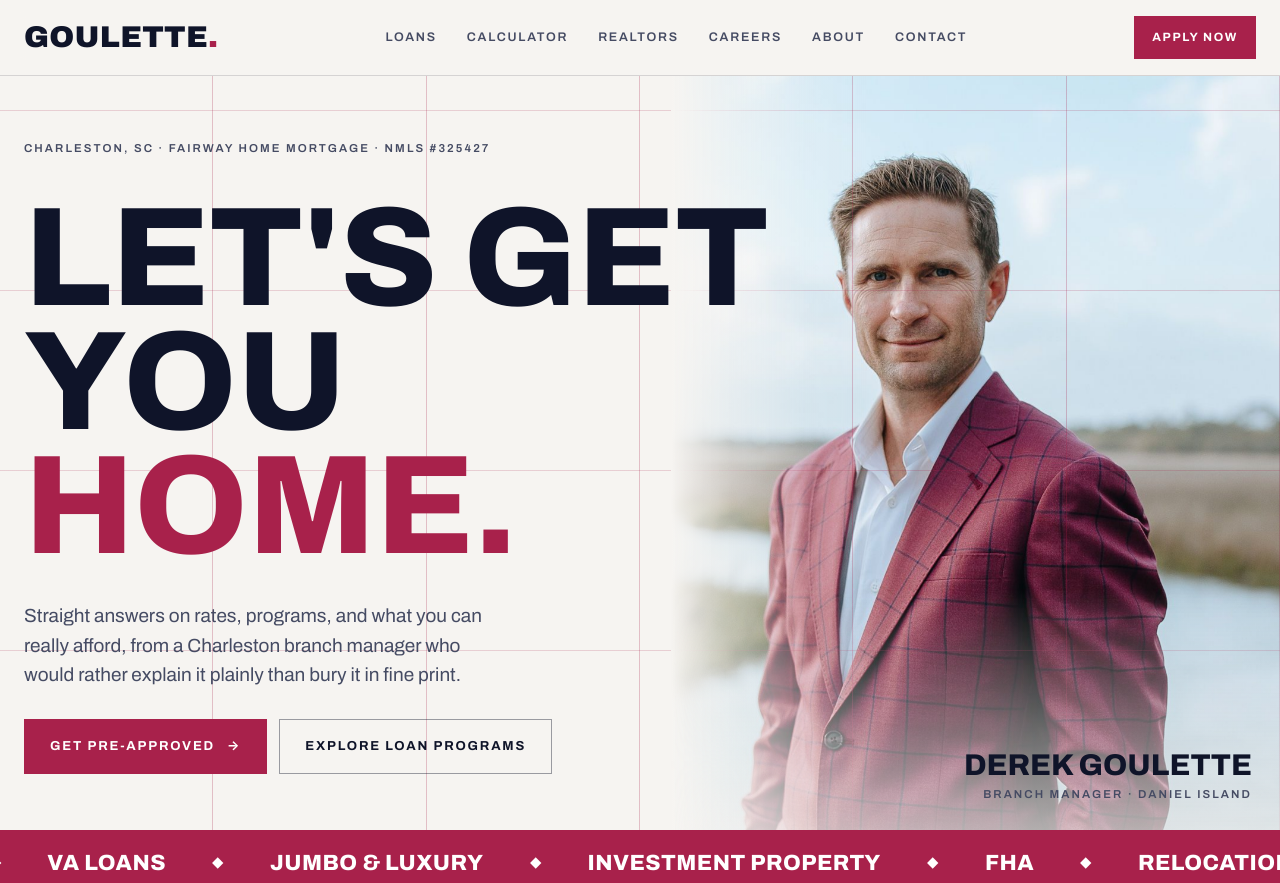
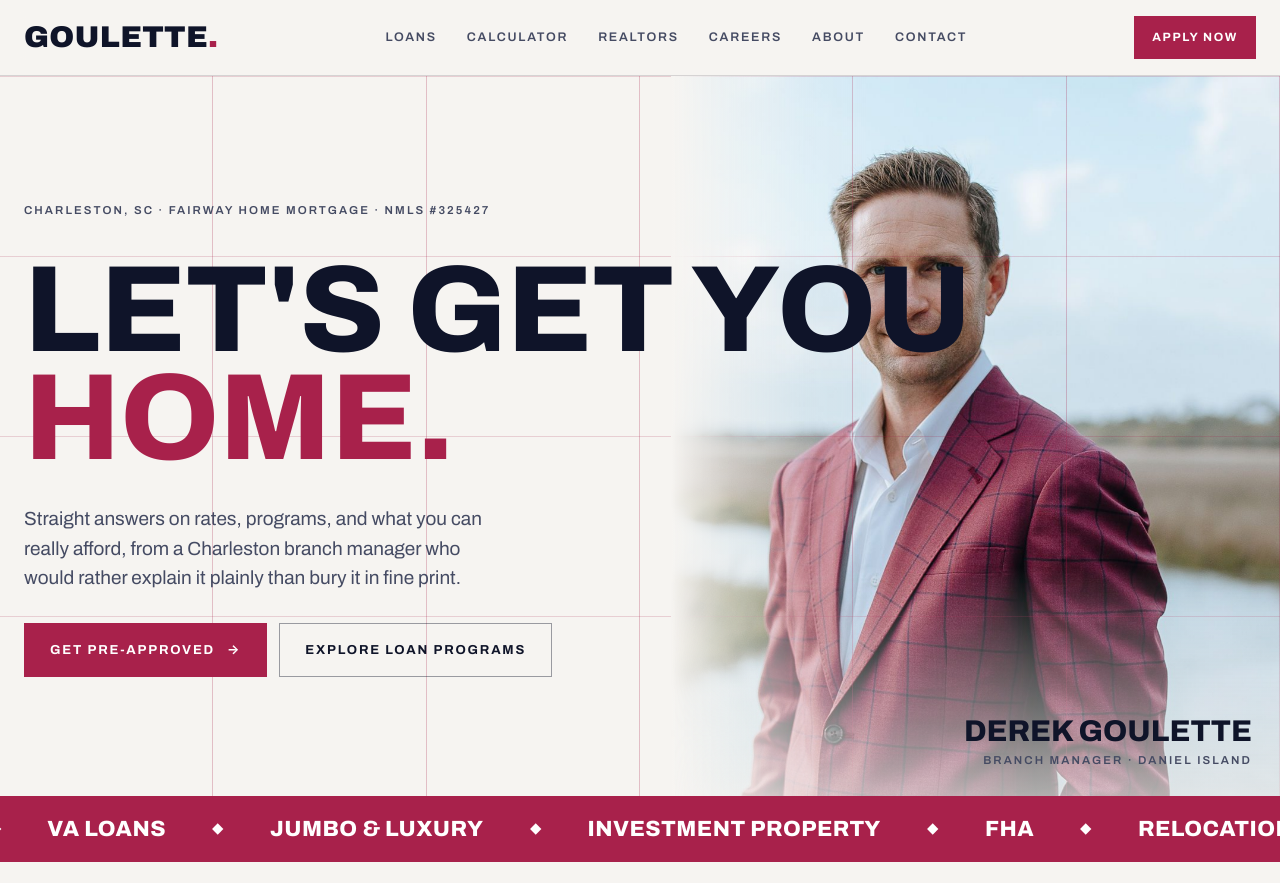
Before and after one commit to colin357/Derek-Goulette-Site, a plain HTML site: page site/index.html in a window 1280 px wide. Shown: the top 883 px of the page. Drawn offline with Linux system fonts and the light colour scheme.

Commit message:
Set the hero headline on two lines
"Let's get you" now sits on one line sized to its column, with "home."
below, at every screen width. Hero text is vertically centered so the
shorter headline doesn't leave a gap.

Co-Authored-By: Claude Opus 5.5 <noreply@anthropic.com>
Claude-Session: https://claude.ai/code/session_01F7BfFUwsokkZRw6jEc6ucx

```diff
--- a/site/assets/css/site.css
+++ b/site/assets/css/site.css
@@ -116,8 +116,11 @@ body::before{content:"";position:fixed;inset:0 0 auto;height:env(safe-area-inset
 /* ---------- Home hero ---------- */
 .hero{position:relative;overflow:hidden}
 .hero .wrap{position:relative;display:grid;grid-template-columns:minmax(0,1.05fr) minmax(0,.95fr);min-height:min(calc(100vh - 80px),880px)}
-.hero-copy{position:relative;z-index:3;padding-block:64px 56px;display:flex;flex-direction:column;justify-content:space-between;gap:40px}
-.hero h1{margin-right:-28%;position:relative}
+.hero-copy{position:relative;z-index:3;padding-block:64px 56px;display:flex;flex-direction:column;justify-content:center;gap:36px}
+.hero-copy{container-type:inline-size}
+/* Two lines: "Let's get you" (~5.1em wide) is sized to fit the copy column on one line */
+.hero h1{position:relative;font-size:clamp(56px,10vw,170px);font-size:min(170px,19cqi)}
+.hero h1 .l1{white-space:nowrap}
 .hero h1 span{display:block}
 .hero .lede{margin-top:32px}
 .hero .acts{margin-top:30px}
@@ -389,7 +392,6 @@ tbody tr:hover{background:rgb(var(--accent-rgb) / .05)}
   .main-nav,.hdr-acts .btn{display:none}
   .menu-btn{display:block}
   .hero .wrap,.phero.has-photo .wrap,.split .wrap,.about,.contact-grid,.pd,.cta .wrap{grid-template-columns:minmax(0,1fr)}
-  .hero h1{margin-right:0}
   .hero-photo,.phero.has-photo .ph{min-height:520px;margin-left:calc(-1 * var(--gut))}
   .hero-photo::after,.phero.has-photo .ph::after{background:linear-gradient(0deg,rgb(var(--bg-rgb) / .7),transparent 40%)}
   .phero .wrap,.sh{grid-template-columns:minmax(0,1fr)}
--- a/site/index.html
+++ b/site/index.html
@@ -60,7 +60,7 @@
     <div class="hero-copy">
       <span class="meta muted">Charleston, SC · Fairway Home Mortgage · NMLS #325427</span>
       <div>
-        <h1 class="cond h-xl"><span>Let's get</span><span>you</span><span class="r">home.</span></h1>
+        <h1 class="cond"><span class="l1">Let's get you</span><span class="r">home.</span></h1>
         <p class="lede">Straight answers on rates, programs, and what you can really afford, from a Charleston branch manager who would rather explain it plainly than bury it in fine print.</p>
         <div class="acts"><a class="btn" data-link="apply" href="https://fairway.tidalwave.ai/signup/derek.goulette/D7F9279EP7NEQ1C2BTKG" target="_blank" rel="noopener">Get pre-approved <span class="arr" aria-hidden="true">→</span></a><a class="btn ghost" href="loans.html">Explore loan programs</a></div>
       </div>
```
Also changed, not shown: src/pages/index.html (+1 -1 lines).
